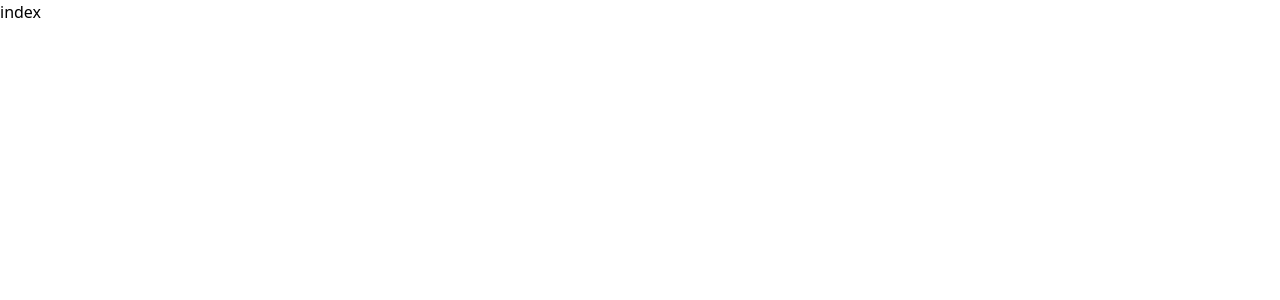
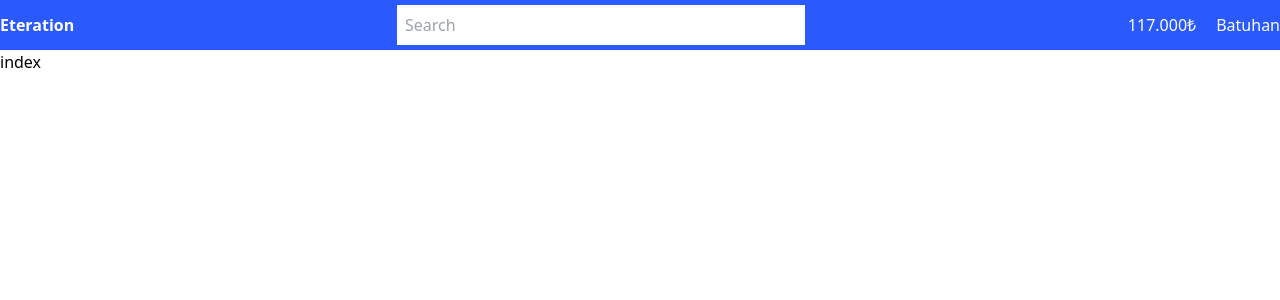
Before and after one commit to batuhankersit/eteration, a Next.js app: page / in a window 1280 px wide. Shown: the top 300 px of the page. Built offline with nearby package versions, Linux system fonts and the light colour scheme.

Commit message:
header style development

```diff
--- /dev/null
+++ b/src/components/Header/HeaderSearch.tsx
@@ -0,0 +1,11 @@
+function HeaderSearch() {
+  return (
+    <input
+      type={"text"}
+      placeholder="Search"
+      className="lg:w-[408px] w-full p-[8px]"
+    />
+  );
+}
+
+export default HeaderSearch;
--- /dev/null
+++ b/src/components/Header/HeaderUserInformations.tsx
@@ -0,0 +1,10 @@
+function HeaderUserInformations() {
+  return (
+    <div className="text-white lg:w-auto flex w-full justify-around">
+      <span className="mr-5">117.000₺</span>
+      <span>Batuhan</span>
+    </div>
+  );
+}
+
+export default HeaderUserInformations;
--- /dev/null
+++ b/src/components/Header/index.tsx
@@ -0,0 +1,16 @@
+import HeaderSearch from "./HeaderSearch";
+import HeaderUserInformations from "./HeaderUserInformations";
+
+function Header() {
+  return (
+    <div className="w-full bg-primary lg:h-[50px] flex items-center justify-center">
+      <div className="max-w-[1340px] flex items-center py-[5px] w-full justify-between lg:flex-row flex-col lg:gap-0 gap-2">
+        <span className="text-white font-bold">Eteration</span>
+        <HeaderSearch />
+        <HeaderUserInformations />
+      </div>
+    </div>
+  );
+}
+
+export default Header;
--- a/src/pages/_app.tsx
+++ b/src/pages/_app.tsx
@@ -1,6 +1,12 @@
-import '@/styles/globals.css'
-import type { AppProps } from 'next/app'
+import Header from "@/components/Header";
+import "@/styles/globals.css";
+import type { AppProps } from "next/app";
 
 export default function App({ Component, pageProps }: AppProps) {
-  return <Component {...pageProps} />
+  return (
+    <>
+      <Header />
+      <Component {...pageProps} />
+    </>
+  );
 }
--- a/tailwind.config.js
+++ b/tailwind.config.js
@@ -9,6 +9,10 @@ module.exports = {
     "./src/**/*.{js,ts,jsx,tsx}",
   ],
   theme: {
+    colors:{
+      primary:'#2A59FE',
+      white:'#FFFFFF'
+    },
     extend: {},
   },
   plugins: [],
```
